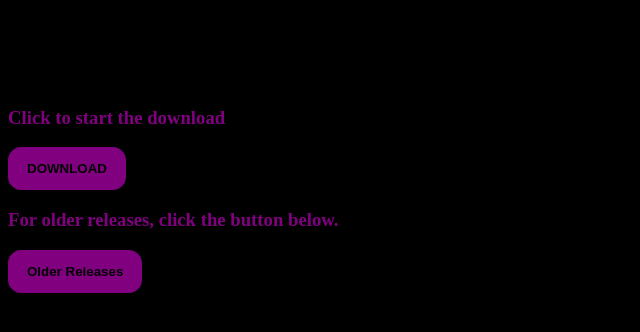
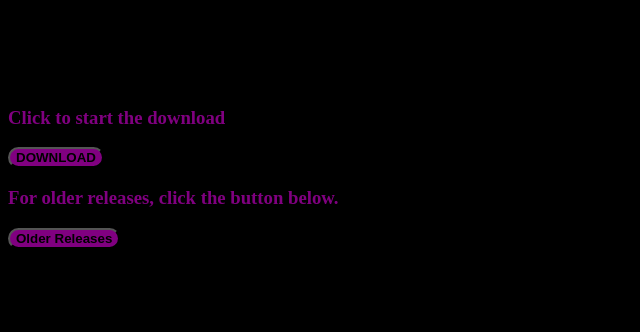
Before and after one commit to KULEDEVER/datatypecalc, a plain HTML site: page downloads.html in a window 1280 px wide. Shown: the whole page, without its empty margins (0-640 px from the left). Drawn offline with Linux system fonts and the light colour scheme.

Commit message:
Update style.css

```diff
--- a/style.css
+++ b/style.css
@@ -9,18 +9,11 @@ body {
 }
 
 .download_btn {
-	transition-property: all 0.25s ease;
 	background-color: purple;
 	color: black;
 	font-weight: bold;
 	cursor: pointer;
-	border: 1em solid purple;
 	border-radius: 1em;
-}
-
-.download_btn:hover {
-	background-color: greenyellow;
-	border: 1em solid greenyellow;
 }
 
 .menu-btn:hover {
```
